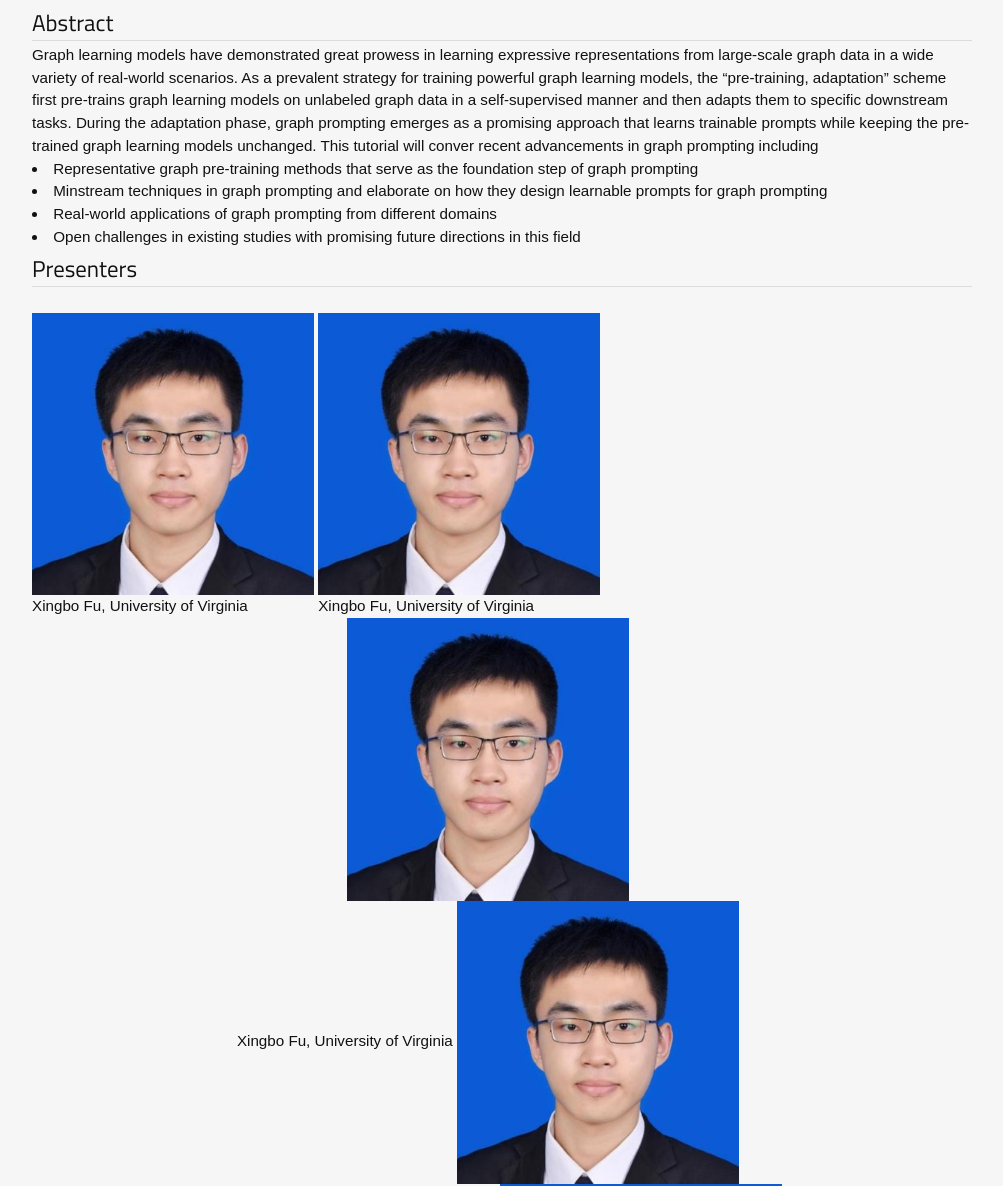
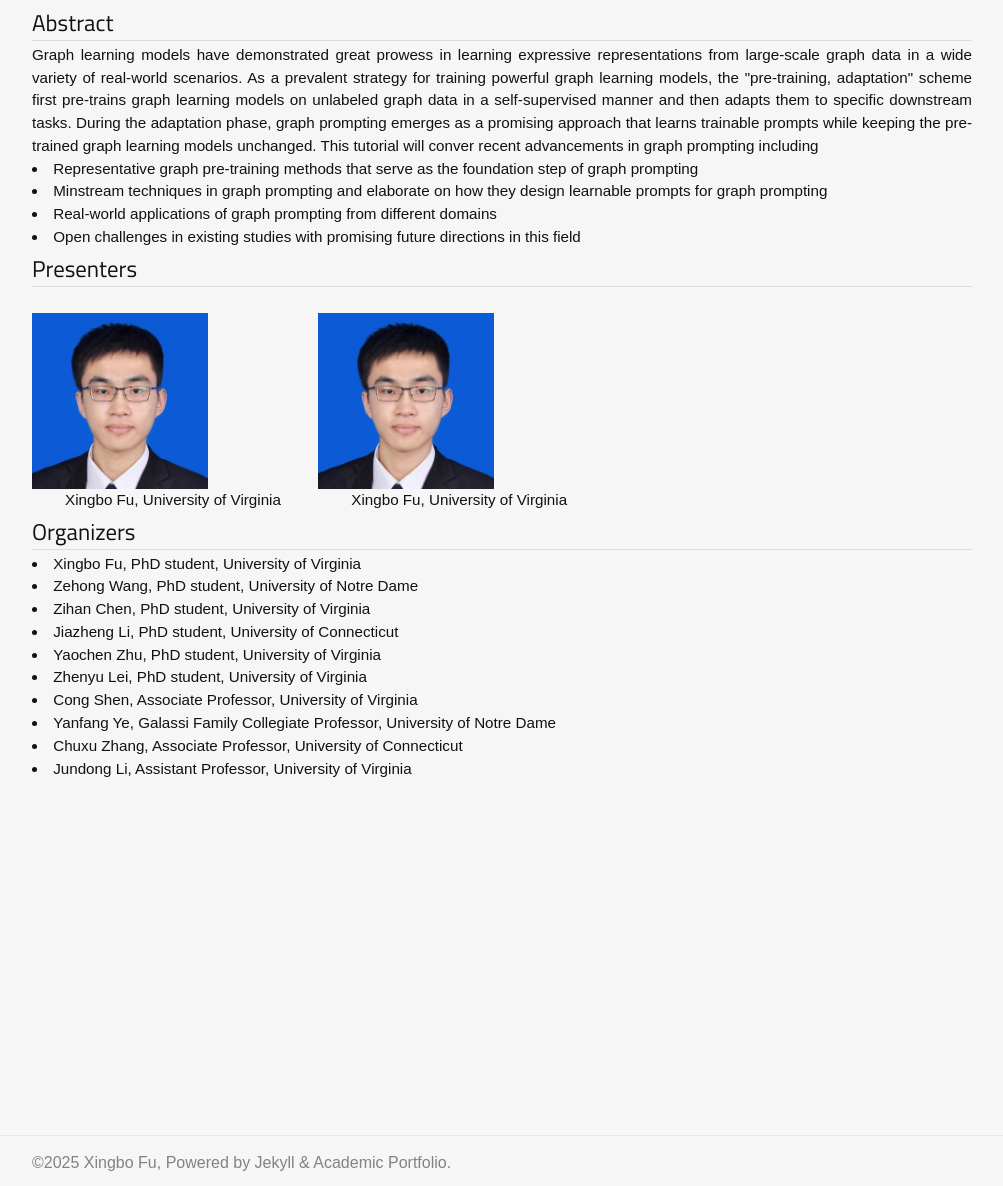
Before and after one commit to xbfu/xbfu.github.io, a Jekyll site: the page built from tutorials/graph-prompting.md, in a window 1280 px wide and 1400 px high, scrolled down 288 px. Shown: the part 214-1400 px from the top of the window, without its empty margins (138-1141 px from the left). Built offline with Jekyll 4.4.1, drawn with Linux system fonts in a browser that asks for light colours; nearby versions of some CDN libraries; some of the changed text lies outside the part shown.

Commit message:
Update graph-prompting.md

```diff
--- a/tutorials/graph-prompting.md
+++ b/tutorials/graph-prompting.md
@@ -14,11 +14,11 @@ subtitle: Tutorials - Xingbo Fu
 
 
 ## Abstract
-
+<p style="text-align: justify">
 Graph learning models have demonstrated great prowess in learning expressive representations from large-scale graph data in a wide variety of real-world scenarios.
 As a prevalent strategy for training powerful graph learning models, the "pre-training, adaptation" scheme first pre-trains graph learning models on unlabeled graph data in a self-supervised manner and then adapts them to specific downstream tasks.
 During the adaptation phase, graph prompting emerges as a promising approach that learns trainable prompts while keeping the pre-trained graph learning models unchanged.
-This tutorial will conver recent advancements in graph prompting including
+This tutorial will conver recent advancements in graph prompting including</p>
 <li>Representative graph pre-training methods that serve as the foundation step of graph prompting</li>
 <li>Minstream techniques in graph prompting and elaborate on how they design learnable prompts for graph prompting</li>
 <li>Real-world applications of graph prompting from different domains</li>
@@ -30,20 +30,20 @@ This tutorial will conver recent advancements in graph prompting including
 
 
 <div style="display: inline-block; width: 30%;">
-<img src="../images/profile.jpg" alt="Image 1">
-  <br>Xingbo Fu, University of Virginia
+<img src="../images/profile.jpg" style="height: 11rem">
+  <br>
+  <center>
+  Xingbo Fu, University of Virginia
+  </center>
 </div>
 
 <div style="display: inline-block; width: 30%;">
-<img src="../images/profile.jpg" alt="Image 1">
-  <br>Xingbo Fu, University of Virginia
+<img src="../images/profile.jpg" style="height: 11rem">
+  <br>
+  <center>
+  Xingbo Fu, University of Virginia
+  </center>
 </div>
-
-<p align="center">
-  <img src="../images/profile.jpg" alt="Image 1" style="width:30%; margin-right:3%;"><br>Xingbo Fu, University of Virginia
-  <img src="../images/profile.jpg" alt="Image 2" style="width:30%; margin-right:3%;"><br>Zehong Wang, University of Notre Dame
-  <img src="../images/profile.jpg" alt="Image 2" style="width:30%;"><br>TBD
-</p>
 
 ## Organizers
 
```
